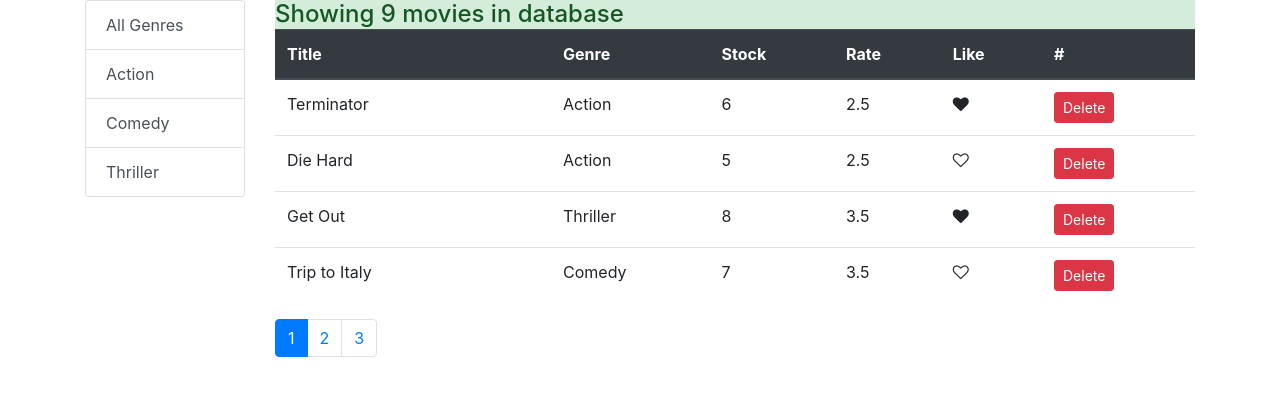
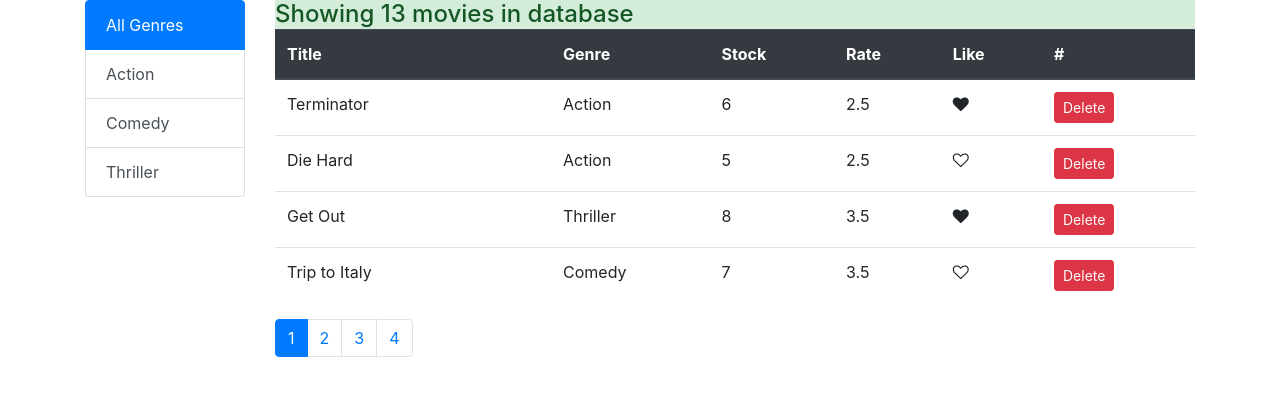
Before and after one commit to shahin3000v/vidly, a React (Create React App) app: page / in a window 1280 px wide. Shown: the top 396 px of the page. Built offline with nearby package versions, Linux system fonts and the light colour scheme.

Commit message:
hale moshkele dokmeye delete ke vaghti az safhaye dovom be bad akharin filme ye safha ro pak koni khodesh biad ye safhe ghabl, albate ba pass dadan 2 arg ezafe

```diff
--- a/src/components/common/listGroup.jsx
+++ b/src/components/common/listGroup.jsx
@@ -1,15 +1,19 @@
 import React from "react";
 
 const ListGroup = props => {
-  let { items, onGenreSelect } = props;
-  items = [{ _id: -1, name: "All Genres" }, ...items];
+  const { items, currentGenre, onGenreSelect } = props;
+  console.log(currentGenre);
   return (
     <div className="list-group">
       {items.map(item => (
         <button
           key={item._id}
           onClick={() => onGenreSelect(item)}
-          className="list-group-item list-group-item-action"
+          className={
+            currentGenre._id === item._id
+              ? "list-group-item list-group-item-action active"
+              : "list-group-item list-group-item-action"
+          }
         >
           {item.name}
         </button>
--- a/src/components/movies.jsx
+++ b/src/components/movies.jsx
@@ -11,16 +11,27 @@ class Movies extends Component {
     movies: [],
     genres: [],
     pageSize: 4,
-    currentPage: 1
+    currentPage: 1,
+    selectedGenre: { _id: -1, name: "All Genres" }
   };
 
   componentDidMount() {
-    this.setState({ movies: getMovies(), genres: getGenres() });
+    this.setState({
+      movies: getMovies(),
+      genres: [this.state.selectedGenre, ...getGenres()]
+    });
   }
 
-  deleteHandler = id => {
-    const movies = this.state.movies.filter(film => film._id !== id);
-    this.setState({ movies });
+  deleteHandler = (id, leng, currentPage) => {
+    console.log(leng);
+    if (leng === 1 && currentPage > 1) {
+      const movies = this.state.movies.filter(film => film._id !== id);
+      currentPage--;
+      this.setState({ movies, currentPage });
+    } else {
+      const movies = this.state.movies.filter(film => film._id !== id);
+      this.setState({ movies });
+    }
   };
   toggleLikeHandler = film => {
     let movies = this.state.movies;
@@ -34,22 +45,39 @@ class Movies extends Component {
     this.setState({ currentPage: page });
   };
   genreHandler = genre => {
-    console.log(genre);
+    this.setState({ selectedGenre: genre, currentPage: 1 });
   };
   render() {
-    const { length: count } = this.state.movies;
-    const { currentPage, pageSize, movies: allMovies } = this.state;
-    if (count === 0)
+    const { length } = this.state.movies;
+    const {
+      currentPage,
+      pageSize,
+      movies: allMovies,
+      selectedGenre
+    } = this.state;
+    if (length === 0) {
       return (
         <p className="h4 alert-warning mt-3">There is no record in database!</p>
       );
-    const movies = paginate(allMovies, currentPage, pageSize);
+    }
+    let filteredByGenre = [];
+    if (selectedGenre._id === -1) {
+      filteredByGenre = allMovies;
+    } else {
+      filteredByGenre = allMovies.filter(
+        m => m.genre._id === selectedGenre._id
+      );
+    }
+    // console.log(selectedGenre);  //why this line appears twice in console?
+    const count = filteredByGenre.length;
+    const showList = paginate(filteredByGenre, currentPage, pageSize);
 
     return (
       <div className="row">
         <div className="col-2">
           <ListGroup
             items={this.state.genres}
+            currentGenre={this.state.selectedGenre}
             onGenreSelect={this.genreHandler}
           />
         </div>
@@ -69,22 +97,29 @@ class Movies extends Component {
               </tr>
             </thead>
             <tbody>
-              {movies.map(film => (
-                <tr key={film._id}>
-                  <td>{film.title}</td>
-                  <td>{film.genre.name}</td>
-                  <td>{film.numberInStock}</td>
-                  <td>{film.dailyRentalRate}</td>
+              {showList.map(showListItem => (
+                <tr key={showListItem._id}>
+                  <td>{showListItem.title}</td>
+                  <td>{showListItem.genre.name}</td>
+                  <td>{showListItem.numberInStock}</td>
+                  <td>{showListItem.dailyRentalRate}</td>
                   <td>
                     <Like
-                      liked={film.liked}
-                      toggleLike={() => this.toggleLikeHandler(film)}
+                      liked={showListItem.liked}
+                      toggleLike={() => this.toggleLikeHandler(showListItem)}
                     />
                   </td>
                   <td>
                     <button
                       onClick={() => {
-                        this.deleteHandler(film._id);
+                        //2 argument akhar deleteHandler baraye hale bugiye ke vaghti kole
+                        //anasore yek safhe gheyr az safhaye avalo pak mikoni ke biad safhaye
+                        //ghablesh
+                        this.deleteHandler(
+                          showListItem._id,
+                          showList.length,
+                          currentPage
+                        );
                       }}
                       className="btn btn-danger btn-sm"
                     >
--- a/src/services/fakeMovieService.js
+++ b/src/services/fakeMovieService.js
@@ -66,6 +66,34 @@ const movies = [
     genre: { _id: "5b21ca3eeb7f6fbccd471818", name: "Action" },
     numberInStock: 7,
     dailyRentalRate: 3.5
+  },
+  {
+    _id: "5b21ca3eeb7f6fbccds471821",
+    title: "The Avengers",
+    genre: { _id: "5b21ca3eeb7f6fbccd471818", name: "Action" },
+    numberInStock: 7,
+    dailyRentalRate: 3.5
+  },
+  {
+    _id: "5b21sca3eeb7f6fbcscd471821",
+    title: "The Avengers",
+    genre: { _id: "5b21ca3eeb7f6fbccd471818", name: "Action" },
+    numberInStock: 7,
+    dailyRentalRate: 3.5
+  },
+  {
+    _id: "5b21csssa3eeb7f6fbccd471821",
+    title: "The Avengers",
+    genre: { _id: "5b21ca3eeb7f6fbccd471818", name: "Action" },
+    numberInStock: 7,
+    dailyRentalRate: 3.5
+  },
+  {
+    _id: "5b21ca3eeb7f6fbcggcd471821",
+    title: "The Avengers",
+    genre: { _id: "5b21ca3eeb7f6fbccd471818", name: "Action" },
+    numberInStock: 7,
+    dailyRentalRate: 3.5
   }
 ];
 
```
